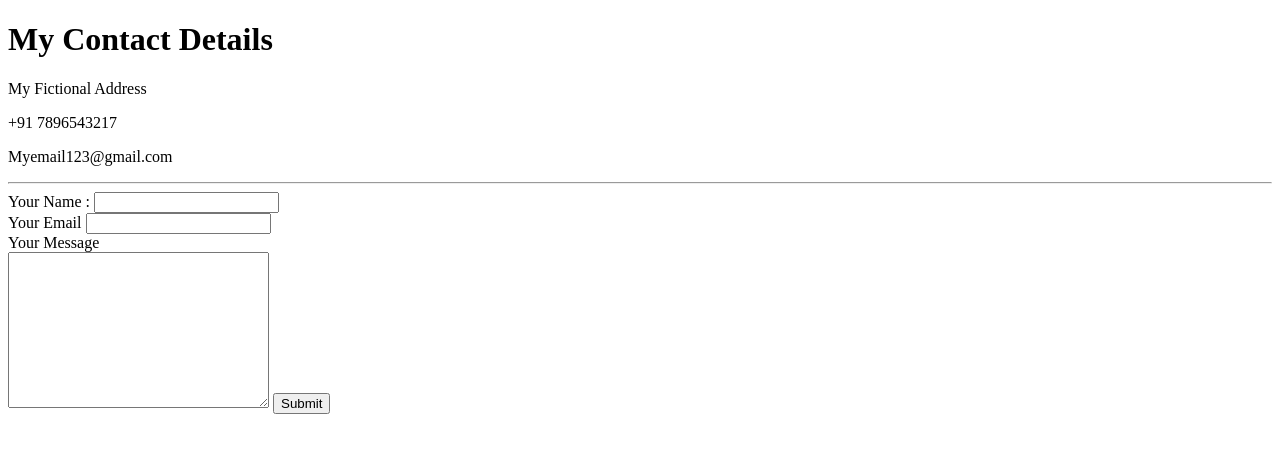
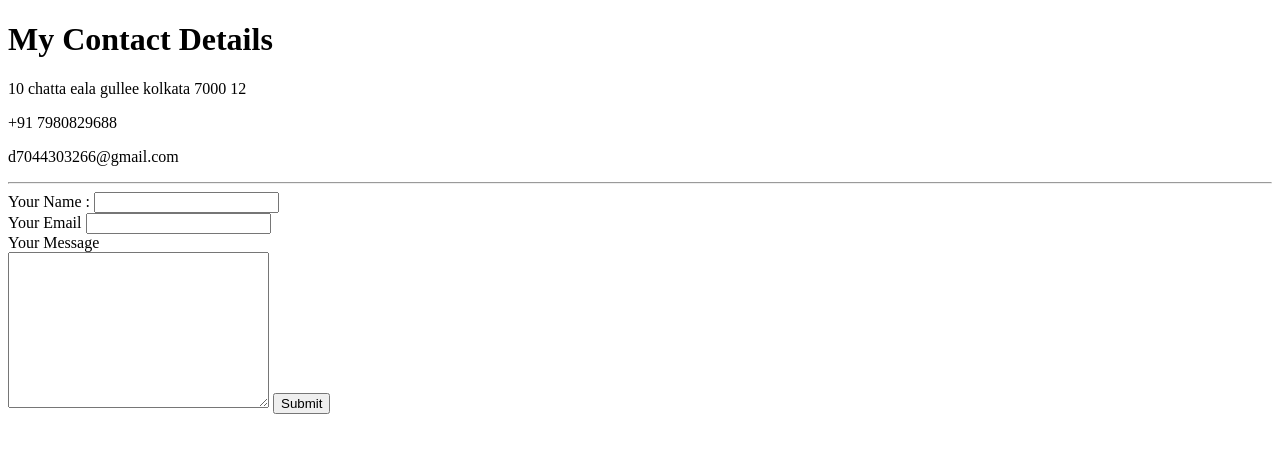
Before and after one commit to William-1327/CV, a plain HTML site: page contactme.html in a window 1280 px wide. Drawn offline with Linux system fonts and the light colour scheme.

Commit message:
update contact files

```diff
--- a/contactme.html
+++ b/contactme.html
@@ -10,9 +10,9 @@
 
 <body>
     <h1>My Contact Details</h1>
-    <p>My Fictional Address</p>
-    <p>+91 7896543217</p>
-    <p>Myemail123@gmail.com</p>
+    <p>10 chatta eala gullee kolkata 7000 12</p>
+    <p>+91 7980829688</p>
+    <p>d7044303266@gmail.com</p>
     <hr>
     <form action="mailto:d7044303266@gmail.com" method=post enctype="text/plain">
         <label for="name">Your Name :</label>
```
